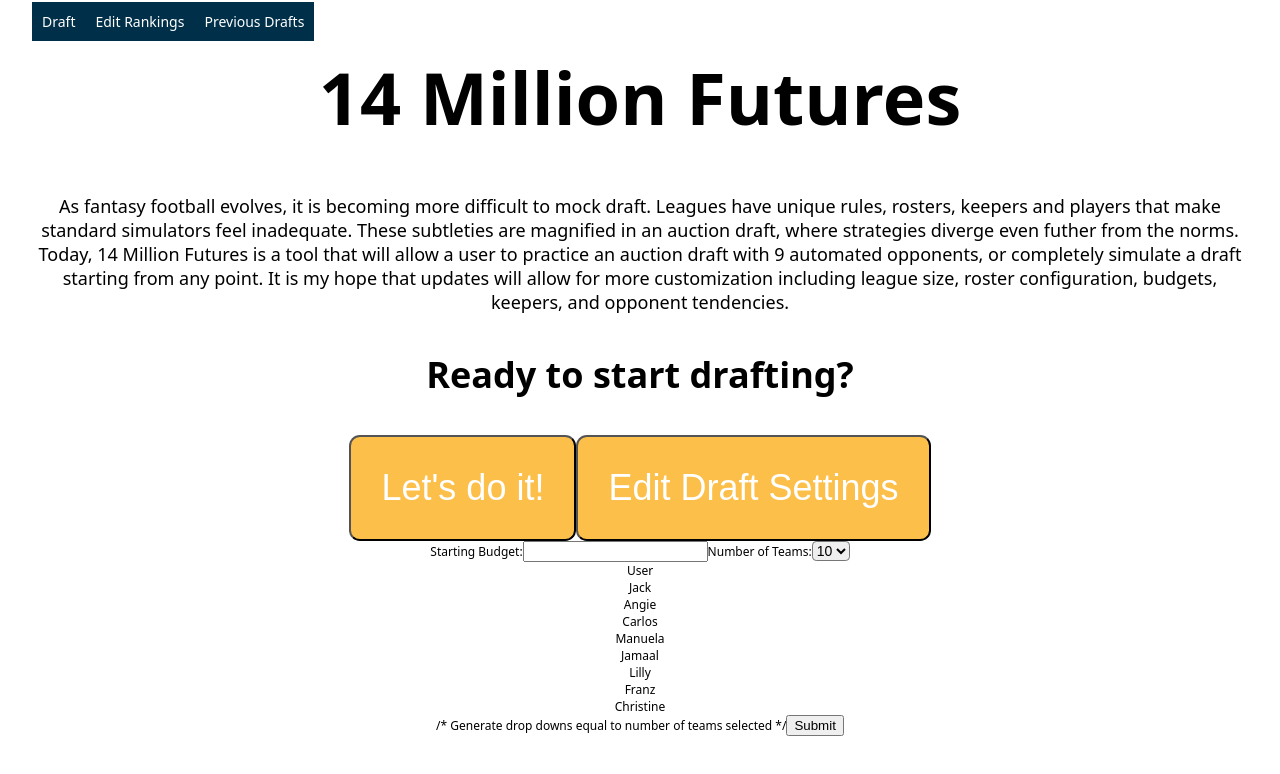
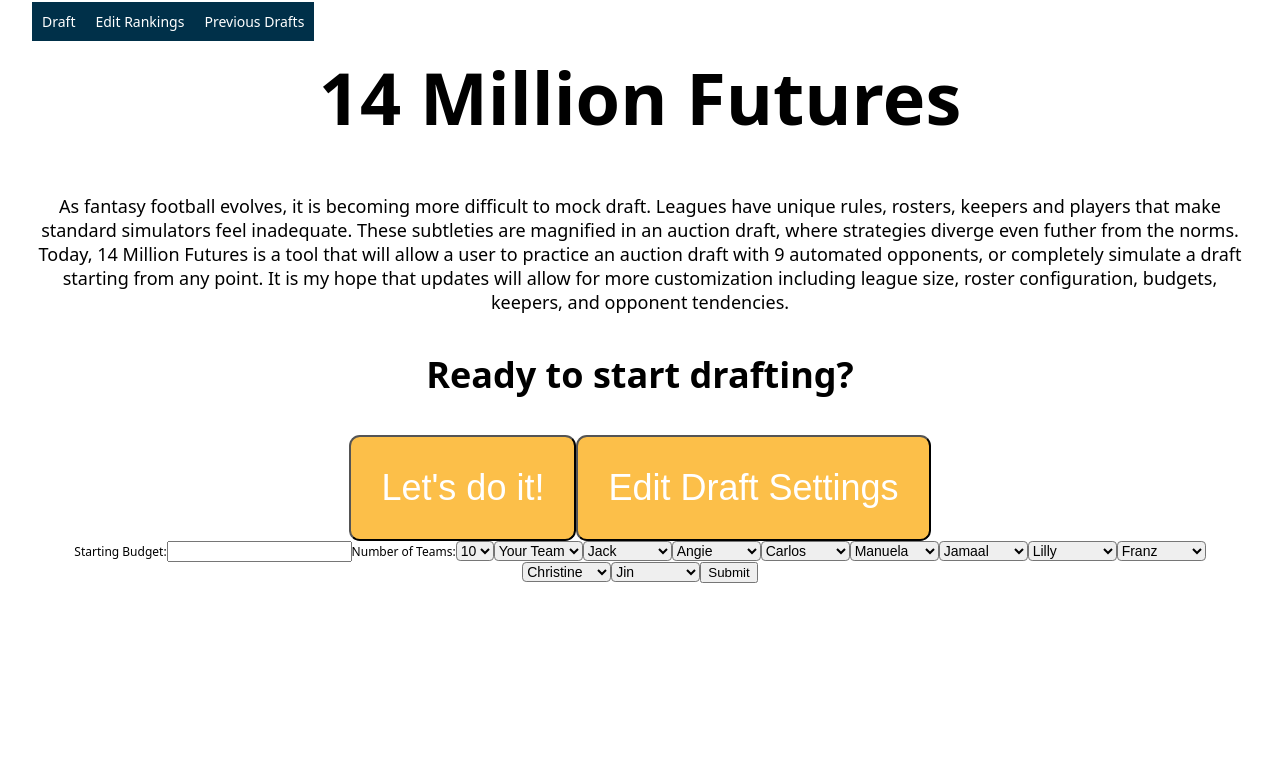
Before and after one commit to mdiaz26/draft-simulator-app, a React (Create React App) app: page / in a window 1280 px wide. Both pictures are taken after a click on the button "Edit Draft Settings". Shown: the top 774 px of the page. Built offline with nearby package versions, Linux system fonts and the light colour scheme.

Commit message:
choose opponents is a functional controlled form

```diff
--- a/src/containers/PreDraftScreen.js
+++ b/src/containers/PreDraftScreen.js
@@ -6,18 +6,18 @@ import JSONAPIAdapter from '../JSONAPIAdapter'
 
 const adapter = new JSONAPIAdapter('https://draft-simulator-api.herokuapp.com/api/v1/')
 const neutralOpponents = [
-    {id: 0, name: 'User', team_name: 'Your Team', penalties: 0, strategy: 5},
-    {id: 0, name: 'Jack', team_name: 'Team 1', penalties: 0, strategy: 5},
-    {id: 0, name: 'Angie', team_name: 'Team 2', penalties: 0, strategy: 5},
-    {id: 0, name: 'Carlos', team_name: 'Team 3', penalties: 0, strategy: 5},
-    {id: 0, name: 'Manuela', team_name: 'Team 4', penalties: 0, strategy: 5},
-    {id: 0, name: 'Jamaal', team_name: 'Team 5', penalties: 0, strategy: 5},
-    {id: 0, name: 'Lilly', team_name: 'Team 6', penalties: 0, strategy: 5},
-    {id: 0, name: 'Franz', team_name: 'Team 7', penalties: 0, strategy: 5},
-    {id: 0, name: 'Christine', team_name: 'Team 8', penalties: 0, strategy: 5},
-    {id: 0, name: 'Jin', team_name: 'Team 9', penalties: 0, strategy: 5},
-    {id: 0, name: 'Francesca', team_name: 'Team 10', penalties: 0, strategy: 5},
-    {id: 0, name: 'Lauren', team_name: 'Team 11', penalties: 0, strategy: 5},
+    {id: -1, name: 'Your Team', team_name: 'Your Team', penalties: 0, strategy: 5},
+    {id: -2, name: 'Jack', team_name: 'Team 1', penalties: 0, strategy: 5},
+    {id: -3, name: 'Angie', team_name: 'Team 2', penalties: 0, strategy: 5},
+    {id: -4, name: 'Carlos', team_name: 'Team 3', penalties: 0, strategy: 5},
+    {id: -5, name: 'Manuela', team_name: 'Team 4', penalties: 0, strategy: 5},
+    {id: -6, name: 'Jamaal', team_name: 'Team 5', penalties: 0, strategy: 5},
+    {id: -7, name: 'Lilly', team_name: 'Team 6', penalties: 0, strategy: 5},
+    {id: -8, name: 'Franz', team_name: 'Team 7', penalties: 0, strategy: 5},
+    {id: -9, name: 'Christine', team_name: 'Team 8', penalties: 0, strategy: 5},
+    {id: -10, name: 'Jin', team_name: 'Team 9', penalties: 0, strategy: 5},
+    {id: -11, name: 'Francesca', team_name: 'Team 10', penalties: 0, strategy: 5},
+    {id: -12, name: 'Lauren', team_name: 'Team 11', penalties: 0, strategy: 5},
 ]
 
 class PreDraftScreen extends React.Component {
@@ -27,7 +27,8 @@ class PreDraftScreen extends React.Component {
         draftSettings: false,
         budget: 300,
         numberOfTeams: 10,
-        opponents: neutralOpponents,
+        opponentOptions: neutralOpponents,
+        opponents: neutralOpponents
     }
 
 
@@ -123,7 +124,8 @@ class PreDraftScreen extends React.Component {
         if (this.props.redirect) {
             return <Redirect to={this.props.redirect}/>
         }
-        let teams = this.state.opponents.slice(0, this.state.numberOfTeams - 1)
+        const teams = this.state.opponentOptions.slice(0, this.state.numberOfTeams)
+        let mutableTeams = this.state.opponents.slice(0, this.state.numberOfTeams)
         return(
             <div className='pre-draft-container'>
                 <h1>14 Million Futures</h1>
@@ -157,16 +159,24 @@ class PreDraftScreen extends React.Component {
                                 <option value='12'>12</option>
                             </select>
                         </label>
-                        {teams.map(team => (
-                            <div>{team.name}</div>
-                            // <select
-                            //     className='drop-down'
-                            //     value={team.name}
-                            // >
-
-                            // </select>
+                        {mutableTeams.map((team, index) => (
+                            <select
+                                className='drop-down'
+                                key={index}
+                                value={mutableTeams[index].id}
+                                // onChange={event => console.log(teams)}
+                                onChange={event => {
+                                    const selectedTeam = teams.find(team => team.id.toString() === event.target.value)
+                                    mutableTeams[index] = selectedTeam
+                                    this.setState({opponents: mutableTeams})
+                                    console.log(teams, selectedTeam, mutableTeams)
+                                }}
+                            >
+                                {teams.map((team, index) => (
+                                    <option key={index} value={team.id}>{team.name}</option>
+                                ))}
+                            </select>
                         ))}
-                        /* Generate drop downs equal to number of teams selected */
                         <input type="submit" value="Submit" />
                     </form>}
             </div>
```
